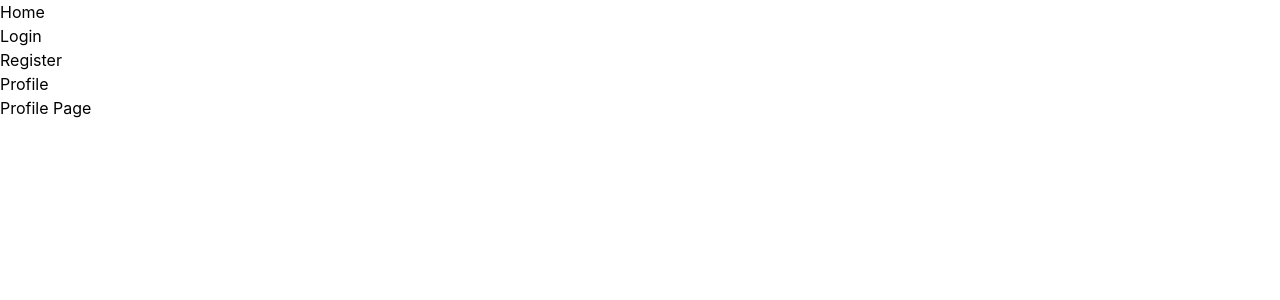
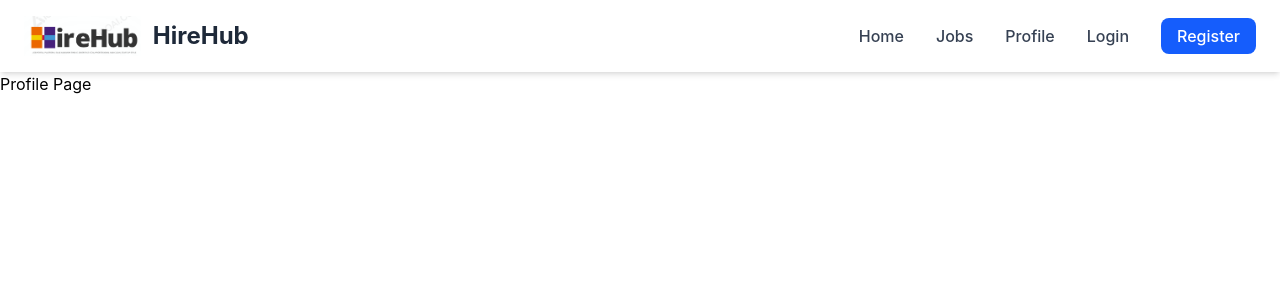
Before and after one commit to kumarharsh7070/Hirehub-mern, a React (Vite) app in the folder FRONTED/: page /profile in a window 1280 px wide. Shown: the top 300 px of the page. Built offline with nearby package versions, Linux system fonts and the light colour scheme.

Commit message:
design navbar

```diff
--- a/FRONTED/src/components/Navbar.jsx
+++ b/FRONTED/src/components/Navbar.jsx
@@ -1,14 +1,71 @@
 import { Link } from "react-router-dom";
+import logo from "../assets/image.png";
 
 function Navbar() {
   return (
-    <nav>
-      <ul>
-        <li><Link to="/">Home</Link></li>
-        <li><Link to="/login">Login</Link></li>
-        <li><Link to="/register">Register</Link></li>
-        <li><Link to="/profile">Profile</Link></li>
-      </ul>
+    <nav className="bg-white shadow-md sticky top-0 z-50">
+      <div className="max-w-7xl mx-auto px-6 py-4 flex items-center justify-between">
+
+        {/* Logo */}
+        <div className="flex items-center gap-3">
+          <img
+            src={logo}
+            alt="HireHub Logo"
+            className="h-10 w-auto"
+          />
+          <h1 className="text-2xl font-bold text-gray-800">
+            HireHub
+          </h1>
+        </div>
+
+        {/* Navigation Links */}
+        <ul className="flex items-center gap-8 font-medium text-gray-700">
+          <li>
+            <Link
+              to="/"
+              className="hover:text-blue-600 transition"
+            >
+              Home
+            </Link>
+          </li>
+
+          <li>
+            <Link
+              to="/jobs"
+              className="hover:text-blue-600 transition"
+            >
+              Jobs
+            </Link>
+          </li>
+
+          <li>
+            <Link
+              to="/profile"
+              className="hover:text-blue-600 transition"
+            >
+              Profile
+            </Link>
+          </li>
+
+          <li>
+            <Link
+              to="/login"
+              className="hover:text-blue-600 transition"
+            >
+              Login
+            </Link>
+          </li>
+
+          <li>
+            <Link
+              to="/register"
+              className="bg-blue-600 text-white px-4 py-2 rounded-lg hover:bg-blue-700 transition"
+            >
+              Register
+            </Link>
+          </li>
+        </ul>
+      </div>
     </nav>
   );
 }
```
Also changed, not shown: FRONTED/src/assets/image.png (added).
